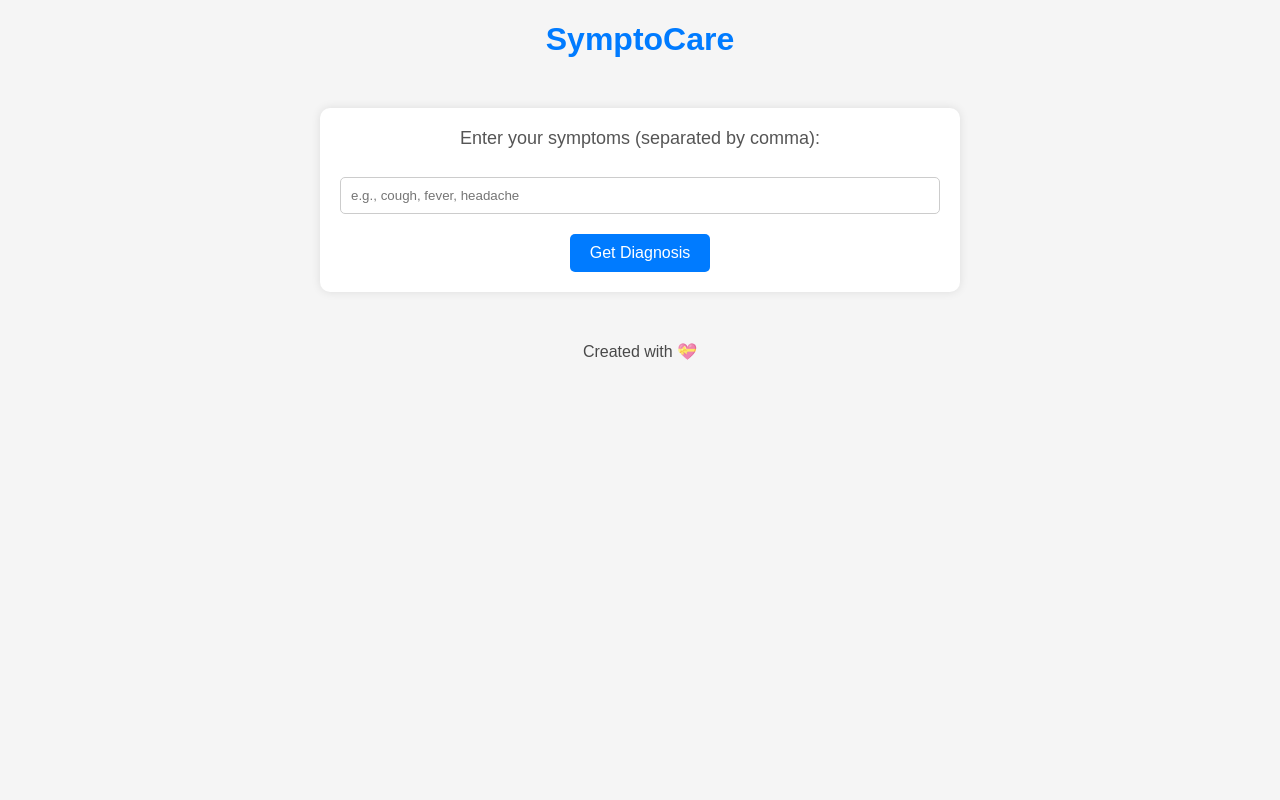
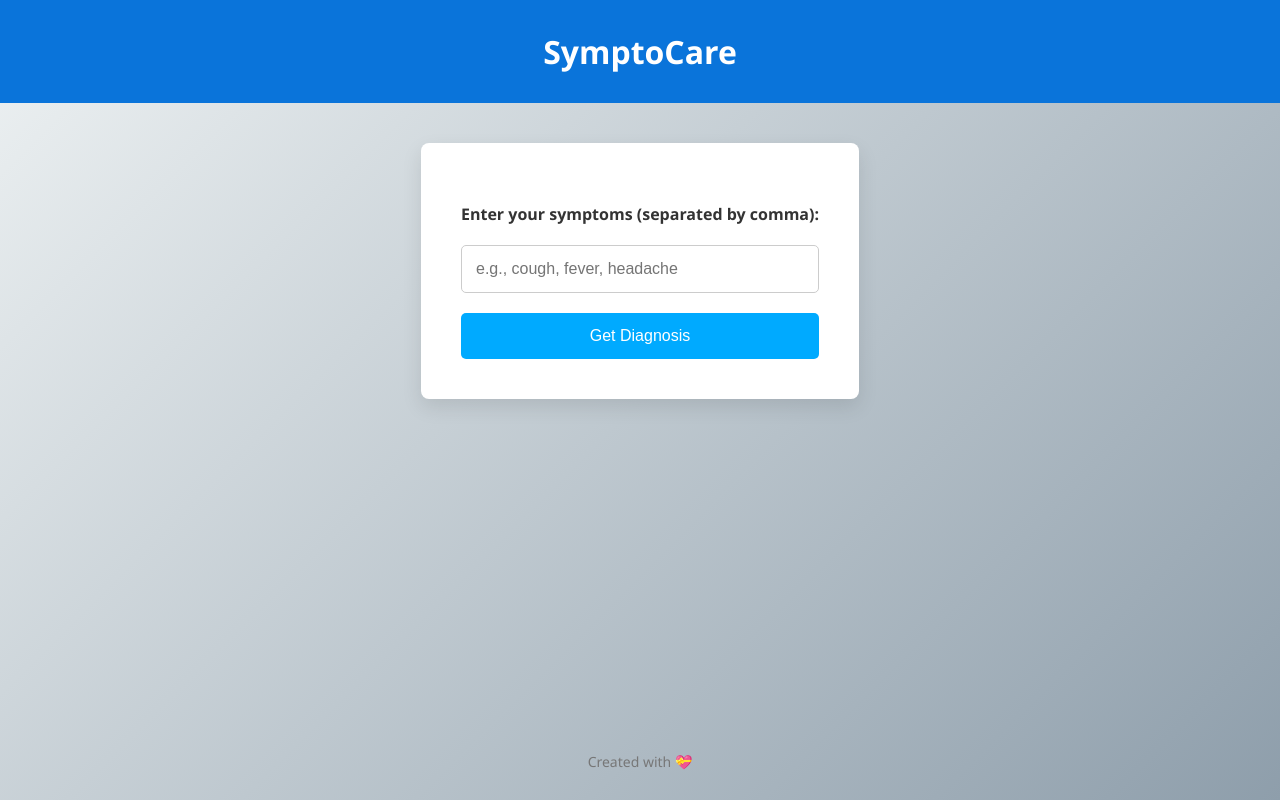
Before and after one commit to RaoVrn/SymptoCare, a Flask app: page / in a window 1280 px wide. Run offline with Flask 2, Linux system fonts and the light colour scheme; parts of the project's set-up code (start-up, migrations or seed data) failed here and were passed over.

Commit message:
Update UI

```diff
--- a/templates/index.html
+++ b/templates/index.html
@@ -5,63 +5,83 @@
     <meta name="viewport" content="width=device-width, initial-scale=1.0">
     <title>SymptoCare</title>
     <style>
+        :root {
+            --primary-color: #0A74DA;
+            --secondary-color: #ffffff;
+            --bg-gradient-start: #eef2f3;
+            --bg-gradient-end: #8e9eab;
+            --text-color: #333333;
+            --accent-color: #00aaff;
+        }
         body {
-            font-family: Arial, sans-serif;
+            font-family: 'Segoe UI', Tahoma, Geneva, Verdana, sans-serif;
+            background: linear-gradient(135deg, var(--bg-gradient-start), var(--bg-gradient-end));
             margin: 0;
             padding: 0;
-            background-color: #f5f5f5;
+            color: var(--text-color);
+            display: flex;
+            flex-direction: column;
+            min-height: 100vh;
+        }
+        header {
+            background-color: var(--primary-color);
+            padding: 30px;
+            text-align: center;
+            color: #ffffff;
         }
         .container {
-            max-width: 600px;
-            margin: 50px auto;
-            padding: 20px;
-            background-color: #fff;
-            border-radius: 10px;
-            box-shadow: 0 0 10px rgba(0, 0, 0, 0.1);
+            max-width: 500px;
+            background-color: var(--secondary-color);
+            margin: 40px auto;
+            padding: 40px;
+            border-radius: 8px;
+            box-shadow: 0 8px 20px rgba(0, 0, 0, 0.1);
         }
         h1 {
-            text-align: center;
-            color: #007bff;
-            margin-bottom: 20px;
+            margin: 0;
+            font-size: 32px;
         }
         form {
-            text-align: center;
+            display: flex;
+            flex-direction: column;
+            gap: 20px;
+            margin-top: 20px;
         }
         label {
-            font-size: 18px;
-            color: #555;
-            display: block;
-            margin-bottom: 10px;
+            font-size: 16px;
+            font-weight: bold;
         }
         input[type="text"] {
-            width: 100%;
-            padding: 10px;
-            margin-bottom: 20px;
+            padding: 14px;
             border: 1px solid #ccc;
             border-radius: 5px;
-            box-sizing: border-box;
-            transition: border-color 0.3s;
+            font-size: 16px;
         }
         input[type="text"]:focus {
-            border-color: #007bff;
+            border-color: var(--accent-color);
+            outline: none;
+            box-shadow: 0 0 5px rgba(0,170,255,0.5);
         }
         input[type="submit"] {
-            background-color: #007bff;
-            color: #fff;
+            background-color: var(--accent-color);
+            color: #ffffff;
+            font-size: 16px;
+            padding: 14px;
             border: none;
             border-radius: 5px;
-            padding: 10px 20px;
-            font-size: 16px;
             cursor: pointer;
-            transition: background-color 0.3s;
+            transition: transform 0.2s, background-color 0.3s;
         }
         input[type="submit"]:hover {
-            background-color: #0056b3;
+            background-color: var(--primary-color);
+            transform: scale(1.02);
         }
         footer {
+            margin-top: auto;
             text-align: center;
-            margin-top: 20px;
-            opacity: 0.7;
+            padding: 15px;
+            font-size: 14px;
+            color: #777777;
         }
     </style>
 </head>
@@ -71,15 +91,13 @@
     </header>
     <div class="container">
         <form action="/result" method="post">
-            <label for="symptoms">Enter your symptoms (separated by comma):</label><br>
-            <input type="text" id="symptoms" name="symptoms" placeholder="e.g., cough, fever, headache"><br>
+            <label for="symptoms">Enter your symptoms (separated by comma):</label>
+            <input type="text" id="symptoms" name="symptoms" placeholder="e.g., cough, fever, headache">
             <input type="submit" value="Get Diagnosis">
         </form>
     </div>
+    <footer>
+        <p>Created with 💝</p>
+    </footer>
 </body>
-
-<footer>
-    <p>Created with 💝</p>
-</footer>
-
 </html>
```
Also changed, not shown: templates/result.html (+58 -33 lines).
